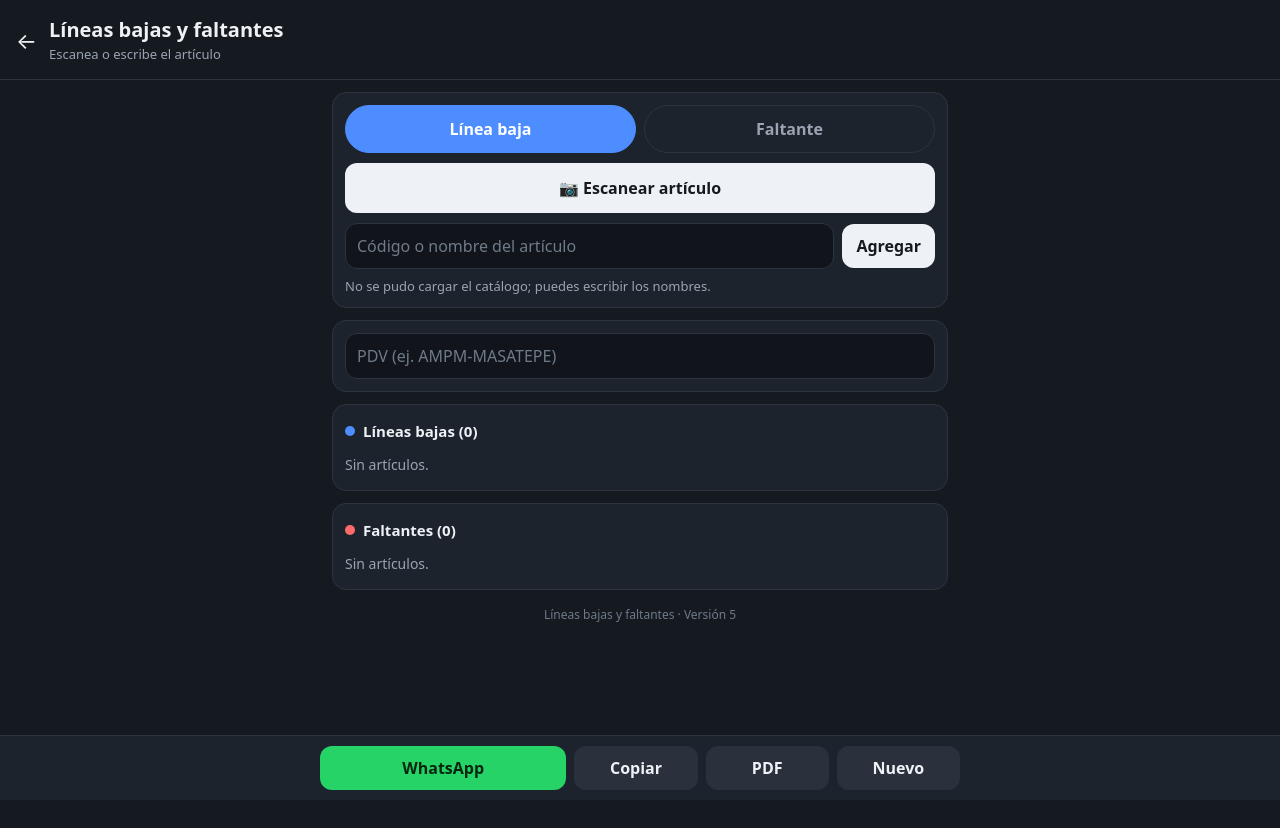
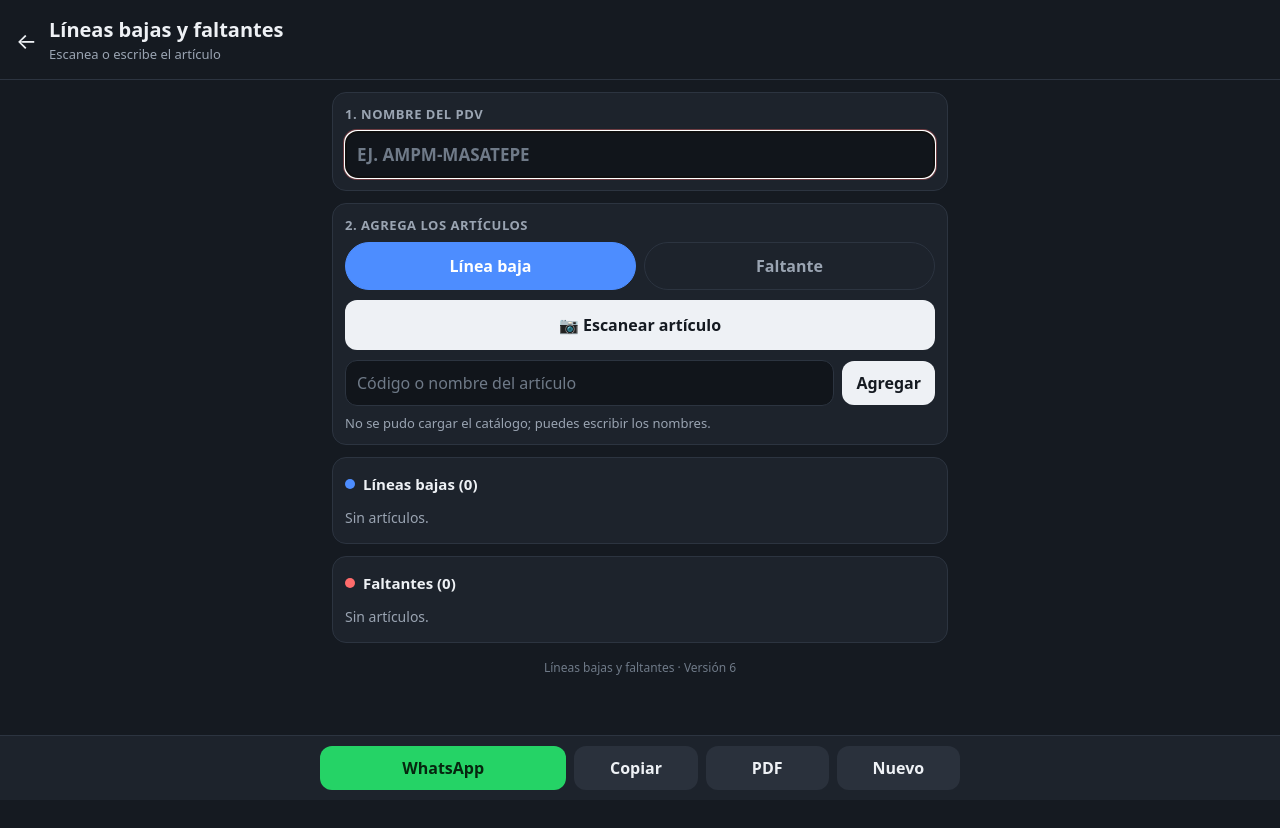
Before and after one commit to marcosmadara516-spec/escaner, a plain HTML site: page lineas.html in a window 1280 px wide. Both pictures are taken after a click on the button "WhatsApp". Before the commit the page ends 801 px from the top, so only its background shows below. Drawn offline with nearby package versions, Linux system fonts and the light colour scheme; no server answers.

Commit message:
Add files via upload

```diff
--- a/lineas.html
+++ b/lineas.html
@@ -32,6 +32,9 @@
   .camara video { width:100%; height:100%; object-fit:cover; }
   .camara .mira { position:absolute; left:10%; right:10%; top:36%; height:28%; border:3px solid #fff; border-radius:12px; box-shadow:0 0 0 9999px rgba(0,0,0,.45); }
   .camara .mira::after { content:''; position:absolute; left:6%; right:6%; top:50%; height:2px; background:#ff4d4d; box-shadow:0 0 8px #ff4d4d; }
+  .etq { display:block; font-size:13px; font-weight:700; color:var(--suave); margin:0 0 8px; text-transform:uppercase; letter-spacing:.04em; }
+  #pdv { font-size:17px; font-weight:700; }
+  #pdv.falta { border-color:var(--rojo); box-shadow:0 0 0 2px rgba(255,107,107,.35); }
   .estado { font-size:13px; color:var(--suave); margin-top:8px; min-height:18px; }
   h2 { font-size:15px; margin:4px 0 8px; display:flex; align-items:center; gap:8px; }
   h2 .punto { width:10px; height:10px; border-radius:50%; }
@@ -59,6 +62,12 @@
 
 <main>
   <div class="tarjeta">
+    <label class="etq" for="pdv">1. Nombre del PDV</label>
+    <input id="pdv" placeholder="Ej. AMPM-MASATEPE" autocomplete="off" style="text-transform:uppercase">
+  </div>
+
+  <div class="tarjeta">
+    <label class="etq">2. Agrega los artículos</label>
     <div class="tipo">
       <button data-t="baja" class="on">Línea baja</button>
       <button data-t="falta">Faltante</button>
@@ -73,9 +82,6 @@
     <div class="estado" id="estado">Cargando catálogo…</div>
   </div>
 
-  <div class="tarjeta">
-    <input id="pdv" placeholder="PDV (ej. AMPM-MASATEPE)" autocomplete="off">
-  </div>
 
   <div class="tarjeta">
     <h2><span class="punto" style="background:var(--azul)"></span><span id="tBaja">Líneas bajas (0)</span></h2>
@@ -86,7 +92,7 @@
     <div id="listaFalta"></div>
   </div>
 
-  <div class="version">Líneas bajas y faltantes · Versión 5</div>
+  <div class="version">Líneas bajas y faltantes · Versión 6</div>
 </main>
 
 <div class="pie">
@@ -207,7 +213,11 @@ function textoReporte() {
   s += `\n*FALTANTES (${faltas.length})*\n` + (faltas.length ? faltas.map(x => '• ' + x.nombre).join('\n') : '• Ninguno');
   return s;
 }
-function hayDatos() { if (!lista.length) { aviso('Agrega al menos un artículo'); return false; } return true; }
+function hayDatos() {
+  if (!$('pdv').value.trim()) { aviso('Escribe primero el nombre del PDV'); $('pdv').classList.add('falta'); $('pdv').focus(); window.scrollTo(0, 0); return false; }
+  if (!lista.length) { aviso('Agrega al menos un artículo'); return false; }
+  return true;
+}
 function enviarWhatsApp() {
   if (!hayDatos()) return;
   window.open('https://wa.me/?text=' + encodeURIComponent(textoReporte()), '_blank');
@@ -323,7 +333,8 @@ $('btnCopiar').onclick = copiar;
 $('btnPdf').onclick = pdf;
 $('btnNuevo').onclick = () => { if (lista.length && confirm('¿Empezar un reporte nuevo? Se borra la lista actual.')) { lista = []; guardarLocal(K_LISTA, lista); pintar(); } };
 $('pdv').value = params.get('pdv') || leerLocal(K_PDV, '');
-$('pdv').onchange = () => guardarLocal(K_PDV, $('pdv').value.trim());
+$('pdv').onchange = () => { $('pdv').value = $('pdv').value.replace(/\s+/g, ' ').trim().toUpperCase(); guardarLocal(K_PDV, $('pdv').value); };
+$('pdv').oninput = () => $('pdv').classList.remove('falta');
 if (DISPLAY || params.get('pdv')) $('subtitulo').textContent = [DISPLAY, params.get('pdv')].filter(Boolean).join(' · ');
 
 lista = leerLocal(K_LISTA, []);
```
